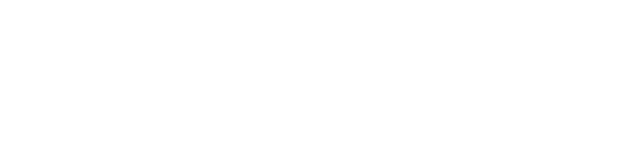
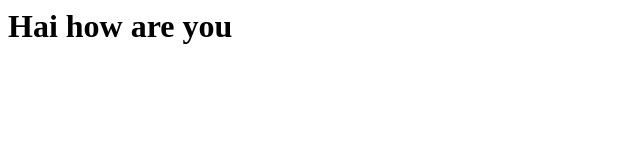
Before and after one commit to Himabindu72/firstproject1, a plain HTML site: page index.html in a window 1280 px wide. Shown: the whole page, without its empty margins (0-640 px from the left). Drawn offline with Linux system fonts and the light colour scheme.

Commit message:
adding h1 tag

```diff
--- a/index.html
+++ b/index.html
@@ -2,3 +2,9 @@
 <head>
 <title>first project</title>
 </head>
+
+
+<body>
+	<h1> Hai how are you</h1>
+</body>
+</html>
```
